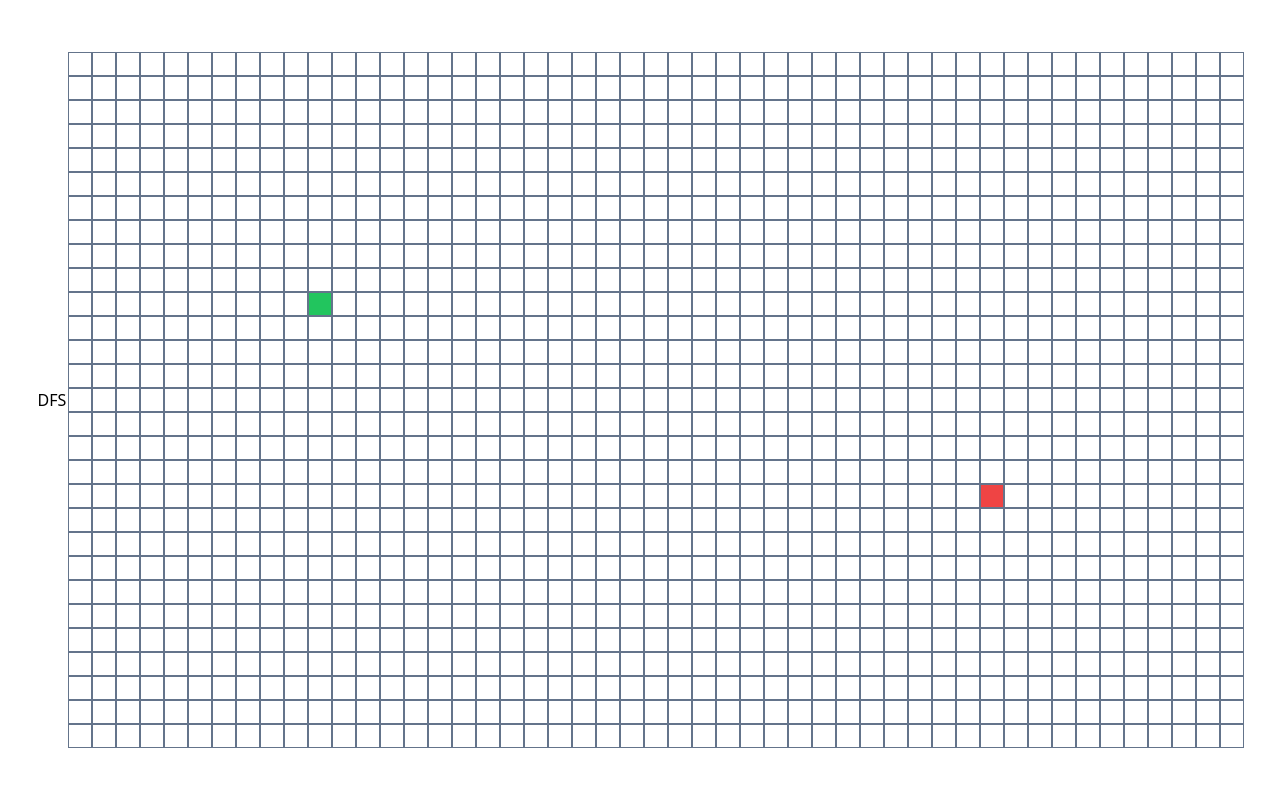
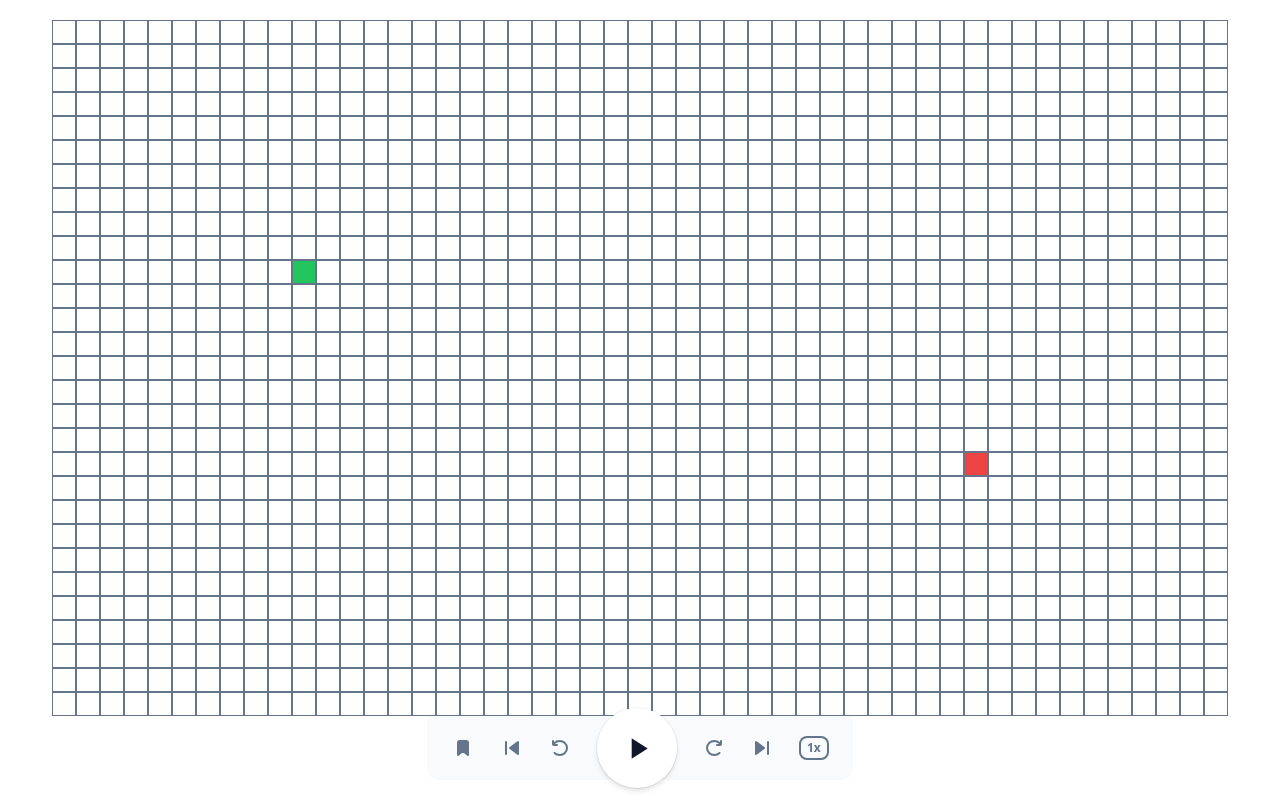
Before and after one commit to enriquejiwa/visual-maze, a React (Create React App) app: page / in a window 1280 px wide. Built offline with nearby package versions, Linux system fonts and the light colour scheme.

Commit message:
Basic menu

```diff
--- a/package.json
+++ b/package.json
@@ -3,6 +3,8 @@
     "version": "0.1.0",
     "private": true,
     "dependencies": {
+        "@material-ui/core": "^4.12.4",
+        "@material-ui/icons": "^4.11.3",
         "@testing-library/jest-dom": "^5.16.5",
         "@testing-library/react": "^13.4.0",
         "@testing-library/user-event": "^13.5.0",
--- a/src/App.tsx
+++ b/src/App.tsx
@@ -1,7 +1,9 @@
 import { useRef, useState } from "react";
 import GridNode from "./components/gridNode";
+import Player from "./components/player";
 import useWindowDimensions from "./hooks/useWindowDimensions";
 import { dfs } from "./pathfinding/dfs";
+import { Control } from "./types/control.type";
 import { Coordinates, GridNodeData, MouseDownState } from "./types/grid.type";
 
 function App() {
@@ -15,6 +17,7 @@ function App() {
             Math.floor(width / 24) - 4
         )
     );
+    const [control, setControl] = useState<Control>({});
     const [mouseDown, setMouseDown] = useState<MouseDownState>({});
     const isMouseDownState = useRef<MouseDownState>();
     isMouseDownState.current = mouseDown;
@@ -109,11 +112,19 @@ function App() {
         }
     };
 
+    const handlePlayPause = () => {
+        if (!control.isPlaying) {
+            handleDFS();
+        }
+        setControl((prevControl) => ({
+            ...prevControl,
+            isPlaying: !prevControl.isPlaying,
+        }));
+    };
+
     return (
-        <div className="w-full h-screen flex items-center justify-center">
-            <button title="DFS" className="w-8 h-8" onClick={handleDFS}>
-                DFS
-            </button>
+        <div className="w-screen h-screen flex flex-col items-center justify-center">
+            <div className="w-full h-fit flex items-center justify-center">
                 <div>
                     {grid.map((row, rowIndex) => {
                         return (
@@ -124,10 +135,16 @@ function App() {
                                             key={nodeIndex}
                                             {...node}
                                             onMouseDown={() =>
-                                            handleMouseDown(rowIndex, nodeIndex)
+                                                handleMouseDown(
+                                                    rowIndex,
+                                                    nodeIndex
+                                                )
                                             }
                                             onMouseUp={() =>
-                                            handleMouseUp(rowIndex, nodeIndex)
+                                                handleMouseUp(
+                                                    rowIndex,
+                                                    nodeIndex
+                                                )
                                             }
                                             onMouseEnter={() =>
                                                 handleMouseEnter(
@@ -148,6 +165,8 @@ function App() {
                         );
                     })}
                 </div>
+            </div>
+            <Player isPlaying={!!control.isPlaying} onPlayPause={handlePlayPause} />
         </div>
     );
 }
--- a/src/components/gridNode.tsx
+++ b/src/components/gridNode.tsx
@@ -1,7 +1,7 @@
 import React, { memo } from "react";
 import { GridNodeData } from "../types/grid.type";
 
-export interface GridNodeProps extends GridNodeData {
+interface GridNodeProps extends GridNodeData {
     onMouseDown: () => void;
     onMouseUp: () => void;
     onMouseEnter: () => void;
--- /dev/null
+++ b/src/components/player.tsx
@@ -0,0 +1,132 @@
+import PauseIcon from "@material-ui/icons/Pause";
+import PlayArrowIcon from "@material-ui/icons/PlayArrow";
+
+interface PlayerProps {
+    isPlaying: boolean;
+    onPlayPause: () => void;
+}
+
+function Player({ isPlaying, onPlayPause }: PlayerProps) {
+    return (
+        <div className="w-1/3 bg-slate-50 text-slate-500 dark:bg-slate-600 dark:text-slate-200 rounded-b-xl flex items-center">
+            <div className="flex-auto flex items-center justify-evenly">
+                <button type="button" aria-label="Add to favorites">
+                    <svg width="24" height="24">
+                        <path
+                            d="M7 6.931C7 5.865 7.853 5 8.905 5h6.19C16.147 5 17 5.865 17 6.931V19l-5-4-5 4V6.931Z"
+                            fill="currentColor"
+                            stroke="currentColor"
+                            strokeWidth="2"
+                            strokeLinecap="round"
+                            strokeLinejoin="round"
+                        />
+                    </svg>
+                </button>
+                <button
+                    type="button"
+                    className="hidden sm:block lg:hidden xl:block"
+                    aria-label="Previous"
+                >
+                    <svg width="24" height="24" fill="none">
+                        <path
+                            d="m10 12 8-6v12l-8-6Z"
+                            fill="currentColor"
+                            stroke="currentColor"
+                            strokeWidth="2"
+                            strokeLinecap="round"
+                            strokeLinejoin="round"
+                        />
+                        <path
+                            d="M6 6v12"
+                            stroke="currentColor"
+                            strokeWidth="2"
+                            strokeLinecap="round"
+                            strokeLinejoin="round"
+                        />
+                    </svg>
+                </button>
+                <button type="button" aria-label="Rewind 10 seconds">
+                    <svg width="24" height="24" fill="none">
+                        <path
+                            d="M6.492 16.95c2.861 2.733 7.5 2.733 10.362 0 2.861-2.734 2.861-7.166 0-9.9-2.862-2.733-7.501-2.733-10.362 0A7.096 7.096 0 0 0 5.5 8.226"
+                            stroke="currentColor"
+                            strokeWidth="2"
+                            strokeLinecap="round"
+                            strokeLinejoin="round"
+                        />
+                        <path
+                            d="M5 5v3.111c0 .491.398.889.889.889H9"
+                            stroke="currentColor"
+                            strokeWidth="2"
+                            strokeLinecap="round"
+                            strokeLinejoin="round"
+                        />
+                    </svg>
+                </button>
+            </div>
+            <button
+                type="button"
+                className="bg-white text-slate-900 dark:bg-slate-100 dark:text-slate-700 flex-none -my-2 mx-auto w-20 h-20 rounded-full ring-1 ring-slate-900/5 shadow-md flex items-center justify-center"
+                aria-label="Pause"
+                onClick={onPlayPause}
+            >
+                {isPlaying ? (
+                    <PauseIcon fontSize="large" />
+                ) : (
+                    <PlayArrowIcon fontSize="large" />
+                )}
+            </button>
+            <div className="flex-auto flex items-center justify-evenly">
+                <button type="button" aria-label="Skip 10 seconds">
+                    <svg width="24" height="24" fill="none">
+                        <path
+                            d="M17.509 16.95c-2.862 2.733-7.501 2.733-10.363 0-2.861-2.734-2.861-7.166 0-9.9 2.862-2.733 7.501-2.733 10.363 0 .38.365.711.759.991 1.176"
+                            stroke="currentColor"
+                            strokeWidth="2"
+                            strokeLinecap="round"
+                            strokeLinejoin="round"
+                        />
+                        <path
+                            d="M19 5v3.111c0 .491-.398.889-.889.889H15"
+                            stroke="currentColor"
+                            strokeWidth="2"
+                            strokeLinecap="round"
+                            strokeLinejoin="round"
+                        />
+                    </svg>
+                </button>
+                <button
+                    type="button"
+                    className="hidden sm:block lg:hidden xl:block"
+                    aria-label="Next"
+                >
+                    <svg width="24" height="24" fill="none">
+                        <path
+                            d="M14 12 6 6v12l8-6Z"
+                            fill="currentColor"
+                            stroke="currentColor"
+                            strokeWidth="2"
+                            strokeLinecap="round"
+                            strokeLinejoin="round"
+                        />
+                        <path
+                            d="M18 6v12"
+                            stroke="currentColor"
+                            strokeWidth="2"
+                            strokeLinecap="round"
+                            strokeLinejoin="round"
+                        />
+                    </svg>
+                </button>
+                <button
+                    type="button"
+                    className="rounded-lg text-xs leading-6 font-semibold px-2 ring-2 ring-inset ring-slate-500 text-slate-500 dark:text-slate-100 dark:ring-0 dark:bg-slate-500"
+                >
+                    1x
+                </button>
+            </div>
+        </div>
+    );
+}
+
+export default Player;
--- /dev/null
+++ b/src/types/control.type.ts
@@ -0,0 +1,3 @@
+export interface Control {
+    isPlaying?: boolean;
+}
```
Also changed, not shown: 1 other file (tests, documents, lock files or other folders). Lines whose indentation alone changed are shown as unchanged.
